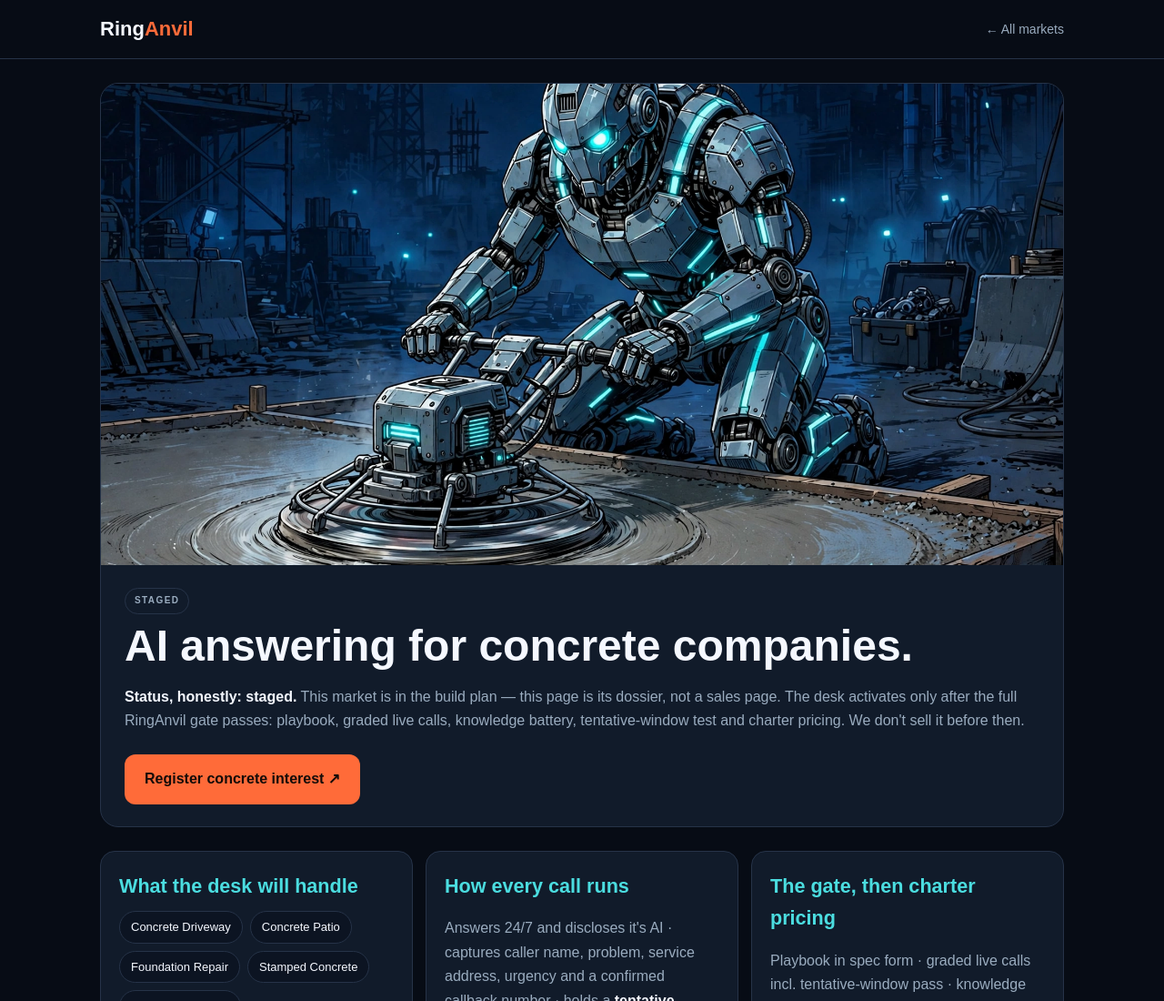
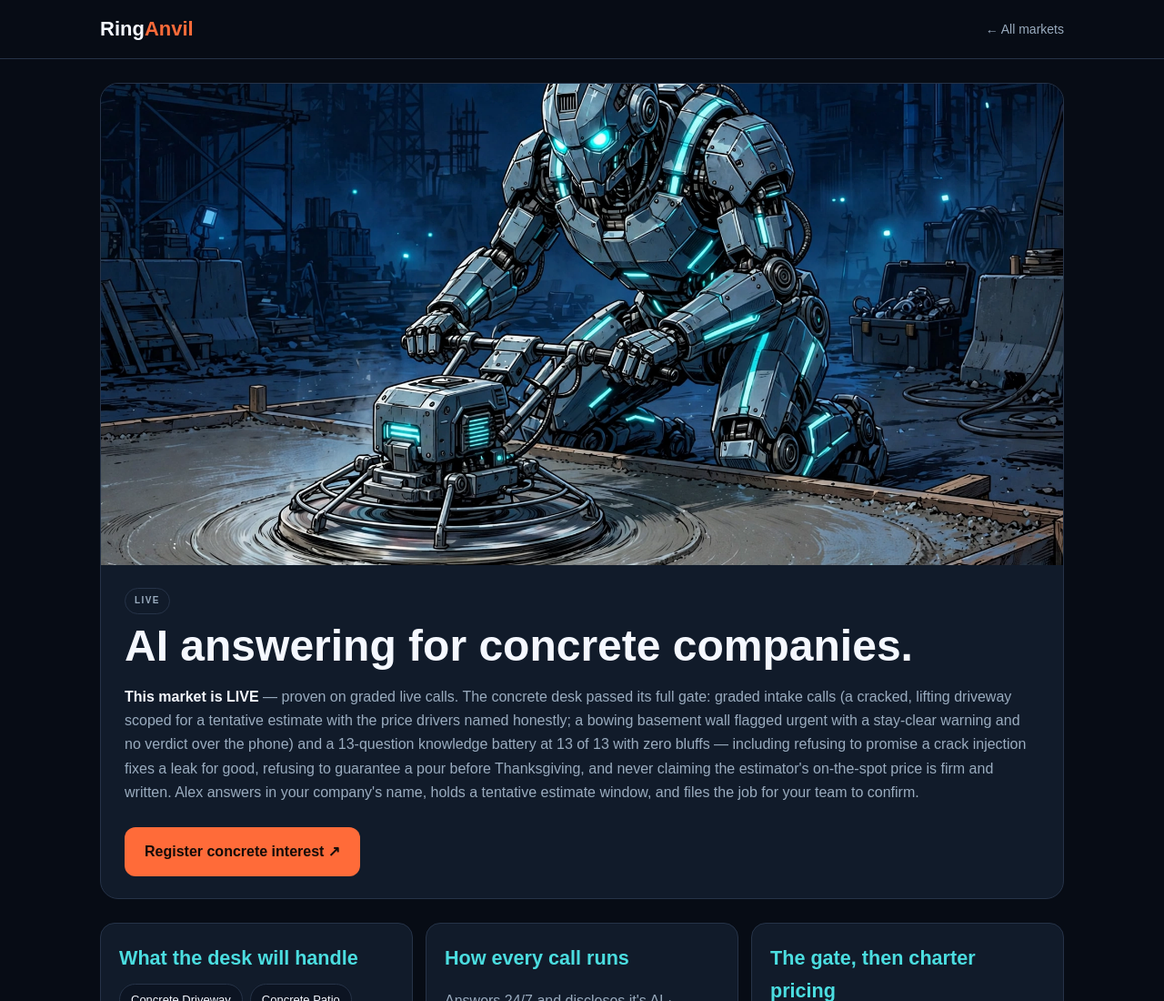
Before and after one commit to chicomills1-create/ringanvil-platform, a plain HTML site: page markets/concrete.html in a window 1280 px wide. Shown: the top 1100 px of the page at 91% size. Drawn offline with Linux system fonts and the light colour scheme.

Commit message:
Concrete LIVE flip

```diff
--- a/markets/concrete.html
+++ b/markets/concrete.html
@@ -3,8 +3,8 @@
 <head>
 <meta charset="utf-8" />
 <meta name="viewport" content="width=device-width,initial-scale=1" />
-<meta name="description" content="RingAnvil's AI answering desk for concrete companies — staged in the build plan. What the desk will do, the gate it must pass, and how to register interest." />
-<title>Concrete — RingAnvil AI Answering (STAGED)</title>
+<meta name="description" content="RingAnvil's AI answering desk for concrete companies — live now, proven on graded live calls: full trade knowledge base, 13-question knowledge battery passed, tentative windows, CRM-shaped job filing." />
+<title>Concrete — RingAnvil AI Answering (LIVE)</title>
 <style>
 :root{--bg:#070c15;--panel:#111b2a;--panel2:#0c1422;--line:#263348;--ink:#f5f8ff;--muted:#9aacbf;--orange:#ff6b39;--cyan:#4bdde0}
 *{box-sizing:border-box}body{margin:0;background:var(--bg);color:var(--ink);font-family:Arial,sans-serif;line-height:1.65}
@@ -31,9 +31,9 @@ footer{border-top:1px solid var(--line);margin-top:34px;padding:22px 0;color:var
 <header><div class="wrap"><a class="brand" href="../index.html">Ring<span>Anvil</span></a><a class="back" href="../index.html#markets">← All markets</a></div></header>
 <main class="wrap">
   <div class="hero"><img src="../assets/mkt-concrete.webp" alt="AI robot smoothing fresh concrete" /><div class="hero-in">
-    <span class="chip">STAGED</span>
+    <span class="chip chip-live">LIVE</span>
     <h1>AI answering for concrete companies.</h1>
-    <p><strong>Status, honestly: staged.</strong> This market is in the build plan — this page is its dossier, not a sales page. The desk activates only after the full RingAnvil gate passes: playbook, graded live calls, knowledge battery, tentative-window test and charter pricing. We don't sell it before then.</p>
+    <p><strong>This market is LIVE</strong> — proven on graded live calls. The concrete desk passed its full gate: graded intake calls (a cracked, lifting driveway scoped for a tentative estimate with the price drivers named honestly; a bowing basement wall flagged urgent with a stay-clear warning and no verdict over the phone) and a 13-question knowledge battery at 13 of 13 with zero bluffs — including refusing to promise a crack injection fixes a leak for good, refusing to guarantee a pour before Thanksgiving, and never claiming the estimator's on-the-spot price is firm and written. Alex answers in your company's name, holds a tentative estimate window, and files the job for your team to confirm.</p>
     <a class="btn" href="mailto:info@ringanvil.com?subject=RingAnvil%20Concrete%20Interest">Register concrete interest ↗</a>
   </div></div>
   <div class="grid">
```
